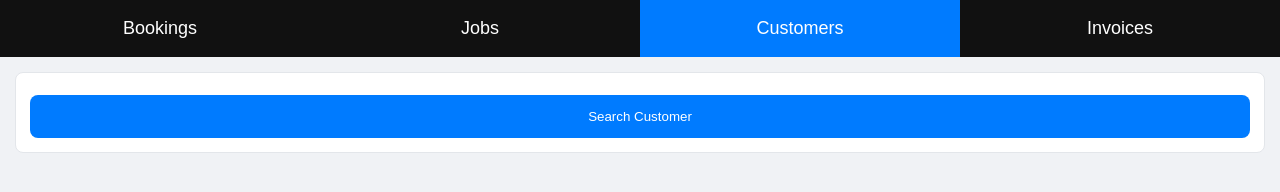
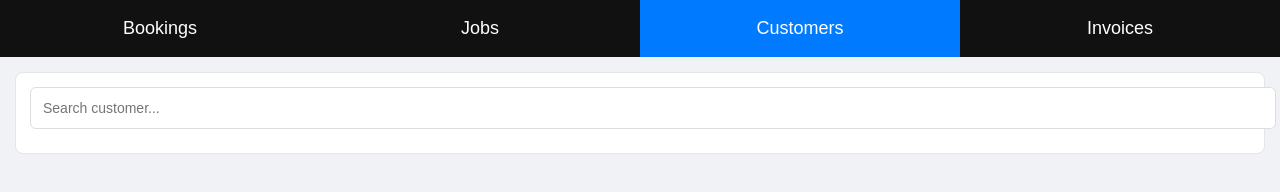
Before and after one commit to gschumacher87-art/mechanix-project, a plain HTML site: page index.html in a window 1280 px wide. Both pictures are taken after a click on the button "Customers". Drawn offline with Linux system fonts and the light colour scheme; no server answers.

Commit message:
Update index.html

```diff
--- a/index.html
+++ b/index.html
@@ -92,11 +92,11 @@
 
 <div id="customers" class="screen">
     <div class="card">
-    <button class="primary" onclick="openCustomerSearch()">Search Customer</button>
-</div>
+        <input id="customerSearchInput" placeholder="Search customer...">
+    </div>
 
     <div id="customerList"></div>
-<div id="customerDetail" style="display:none;"></div>
+    <div id="customerDetail" style="display:none;"></div>
 </div>
 
 <div id="invoices" class="screen">
```
